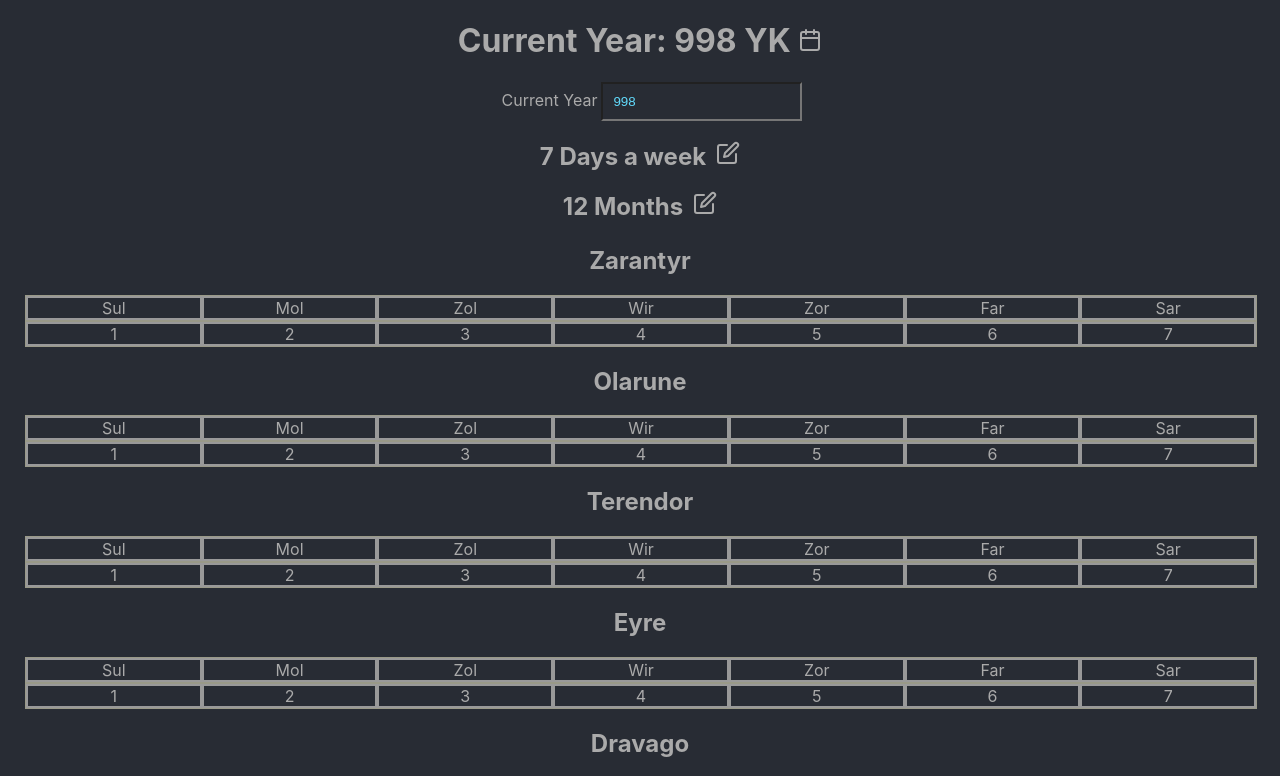
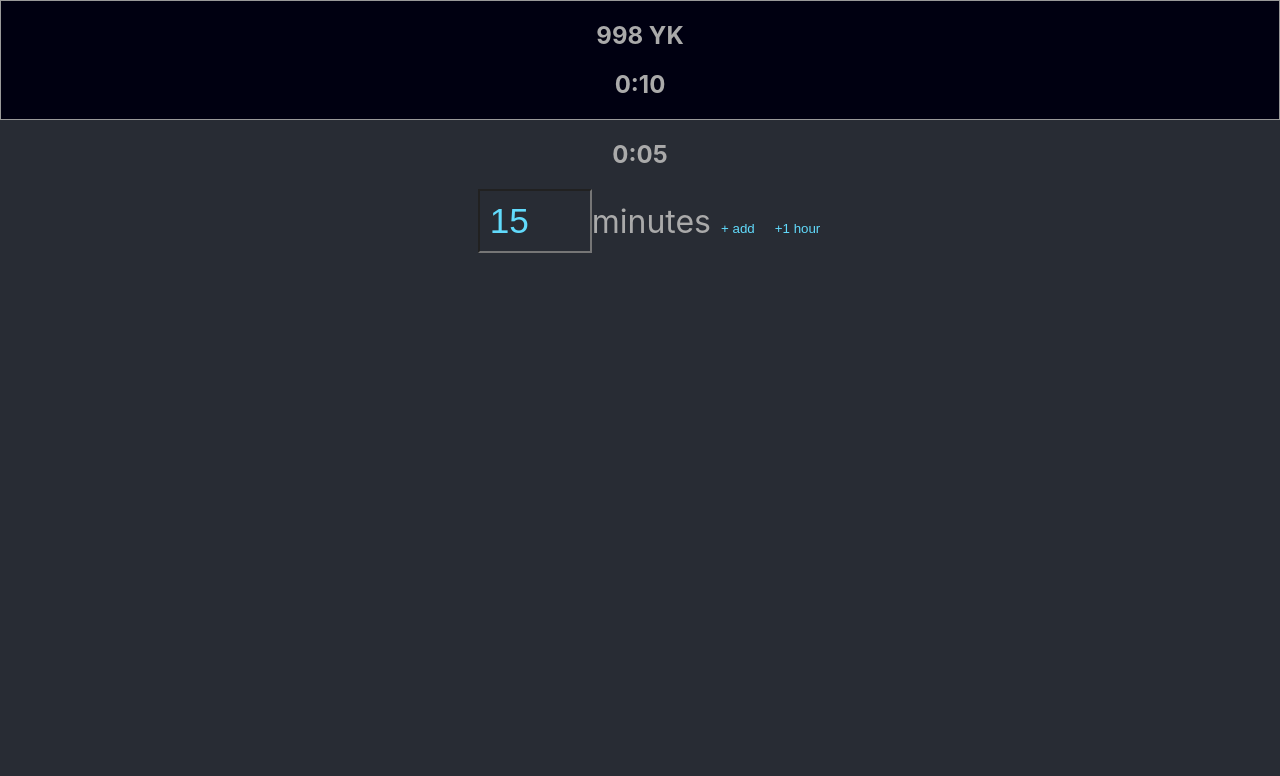
Before and after one commit to ignu/dm-tools, a React (Create React App) app: page / in a window 1280 px wide. Shown: the top 776 px of the page. Built offline with nearby package versions, Linux system fonts and the light colour scheme.

Commit message:
Added more controls/show timer

```diff
--- a/src/App.tsx
+++ b/src/App.tsx
@@ -1,74 +1,11 @@
 import React from 'react';
-import styled from 'styled-components';
 import './App.css';
-import Settings from './components/Settings';
-import { useStore } from './store';
-import { Month } from './store';
-
-const MonthWrapper = styled.div`
-  border: 1px solid #998;
-  display: flex;
-  flex: 1;
-  width: 100%;
-  flex-direction: row;
-`;
-
-const DayWrapper = styled.div`
-  display: flex;
-  flex: 1;
-  padding; 10px;
-  border: 2px solid #999;
-  align-content: center;
-  justify-content: center;
-`;
-const getDays = () => {
-  let rv = [];
-  for (let x = 0; x < 7; x++) {
-    rv.push(<DayWrapper key={`day${x}`}>{x + 1}</DayWrapper>);
-  }
-  return rv;
-};
-
-const MonthView = ({ month }: { month: Month }) => {
-  const { days } = useStore((x) => {
-    return { days: x.dayNames };
-  });
-  return (
-    <>
-      <h2>{month.name}</h2>
-      <MonthWrapper>
-        {days.map((day) => (
-          <DayWrapper key={day}>
-            <div>{day}</div>
-          </DayWrapper>
-        ))}
-      </MonthWrapper>
-      <MonthWrapper>{getDays()}</MonthWrapper>
-    </>
-  );
-};
-
-const CalendarWrapper = styled.div`
-  margin: 25px;
-`;
-
-const Calendar = () => {
-  const { months } = useStore((x) => ({ months: x.months, setDetails: x.setDetails }));
-
-  return (
-    <CalendarWrapper>
-      {months.map((m) => (
-        <MonthView key={m.name} month={m} />
-      ))}
-    </CalendarWrapper>
-  );
-};
+import Timer from './components/Timer';
 
 function App() {
   return (
     <div className="App">
-      <Settings></Settings>
-      <Calendar />
+      <Timer />
     </div>
   );
 }
--- /dev/null
+++ b/src/components/Timer.tsx
@@ -0,0 +1,73 @@
+import React, { useEffect, useState } from 'react';
+import styled from 'styled-components';
+import { getTime } from '../lib/dateUtil';
+import { useStore } from '../store';
+
+const TimerWrapper = styled.div`
+  font-size: 2em;
+  input {
+    font-size: 1.1em;
+    width: 90px;
+  }
+`;
+const ButtonWrapper = styled.div``;
+const DateDisplayWrapper = styled.div`
+  border: 1px solid #999;
+  background-color: #001;
+`;
+
+const DateDisplay = () => {
+  const store = useStore((x) => x);
+
+  return (
+    <DateDisplayWrapper>
+      <h2>{`${store.currentYear} ${store.yearSuffix}`}</h2>
+      <h2>{`${getTime(store.currentMinutes)}`}</h2>
+    </DateDisplayWrapper>
+  );
+};
+
+const Timer = () => {
+  const store = useStore((x) => x);
+  const [timeInterval, setTimeInterval] = useState(15);
+  const [seconds, setSeconds] = useState(0);
+
+  useEffect(() => {
+    let interval = setInterval(() => {
+      setSeconds((seconds) => seconds + 1);
+    }, 1000);
+    return () => clearInterval(interval);
+  }, [seconds]);
+
+  const updateTimeInterval = (event: React.ChangeEvent<HTMLInputElement>) => {
+    const timeInterval = parseInt(event.target.value);
+    setTimeInterval(timeInterval);
+  };
+
+  const updateTime = () => {
+    const currentMinutes = store.currentMinutes + timeInterval;
+    setSeconds(0);
+    store.setDetails({
+      currentMinutes,
+    });
+  };
+
+  return (
+    <>
+      <DateDisplay />
+      <h2>{getTime(seconds)}</h2>
+      <TimerWrapper>
+        <ButtonWrapper>
+          <label>
+            <input value={timeInterval} onChange={updateTimeInterval} type="number" />
+            minutes
+            <button onClick={updateTime}>+ add</button>
+          </label>
+          <button>+1 hour</button>
+        </ButtonWrapper>
+      </TimerWrapper>
+    </>
+  );
+};
+
+export default Timer;
--- a/src/lib/dateUtil.ts
+++ b/src/lib/dateUtil.ts
@@ -1,5 +1,17 @@
 import { State } from 'zustand';
 import { Month } from '../store';
+
+const twoDigit = (num: number) => {
+  const numString = `0${num}`;
+  return numString.substring(numString.length - 2, numString.length);
+};
+
+export const getTime = (minutes: number) => {
+  const hours = Math.trunc(minutes / 60);
+  const remainderMinutes = minutes % 60;
+
+  return hours + ':' + twoDigit(remainderMinutes);
+};
 
 export const dayOfWeek = (state: State) => {
   console.log('🦄 - state', state);
--- a/src/store/index.ts
+++ b/src/store/index.ts
@@ -14,7 +14,7 @@ export type State = {
   currentYear: number;
   currentDay: number;
   currentDayOfWeekIndex: number;
-  currentSeconds: number;
+  currentMinutes: number;
   dayNames: Array<string>;
   months: Array<Month>;
   yearSuffix: string;
@@ -25,7 +25,7 @@ export type State = {
 export const useStore = create<State>((set, get) => ({
   ...eberron,
   currentDay: 10,
-  currentSeconds: 10,
+  currentMinutes: 10,
   increase: (by) => {
     console.log('🦄 - by', by);
   },
```
Also changed, not shown: src/components/Calendar.tsx (added, +65 -0 lines), 1 other file (tests, documents, lock files or other folders).
